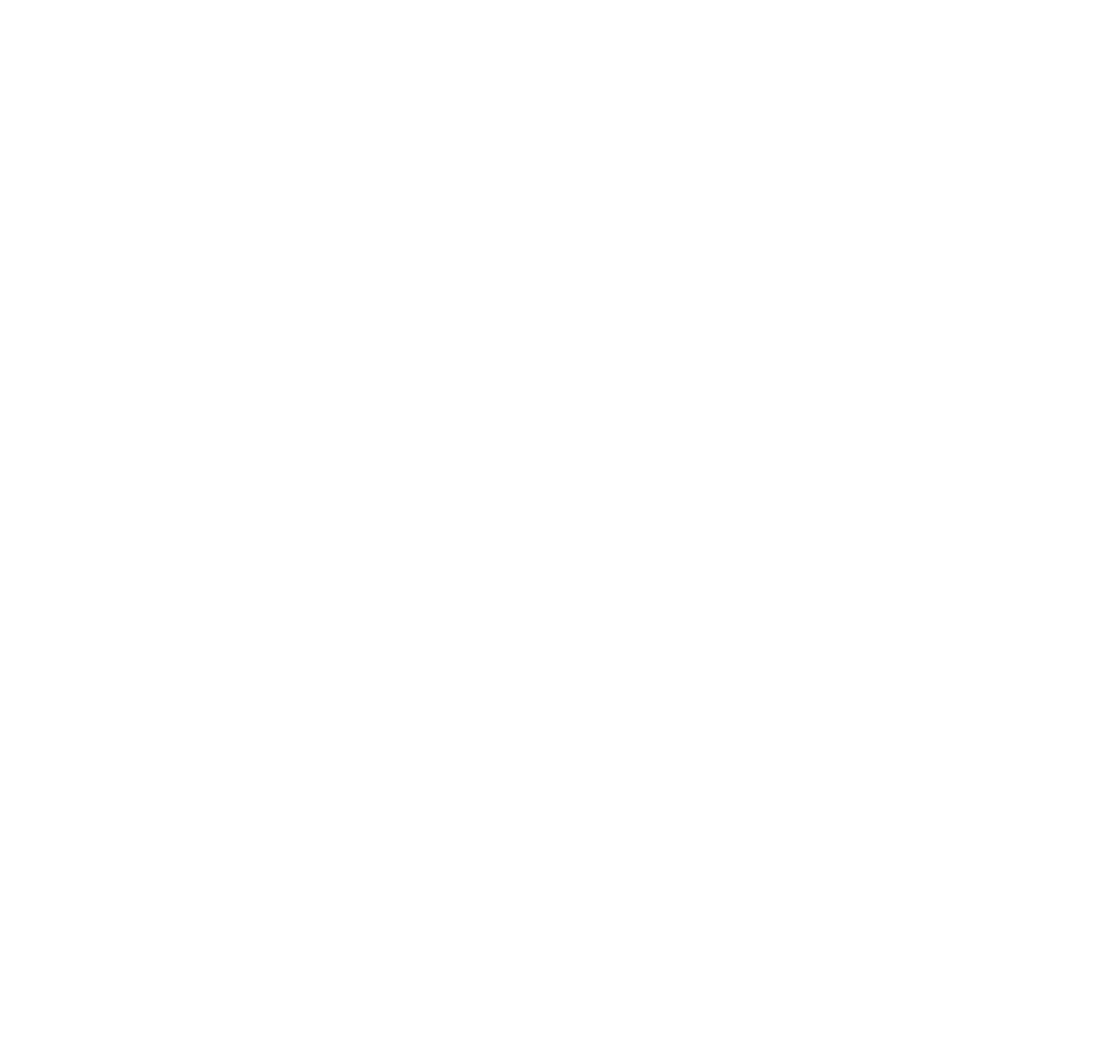
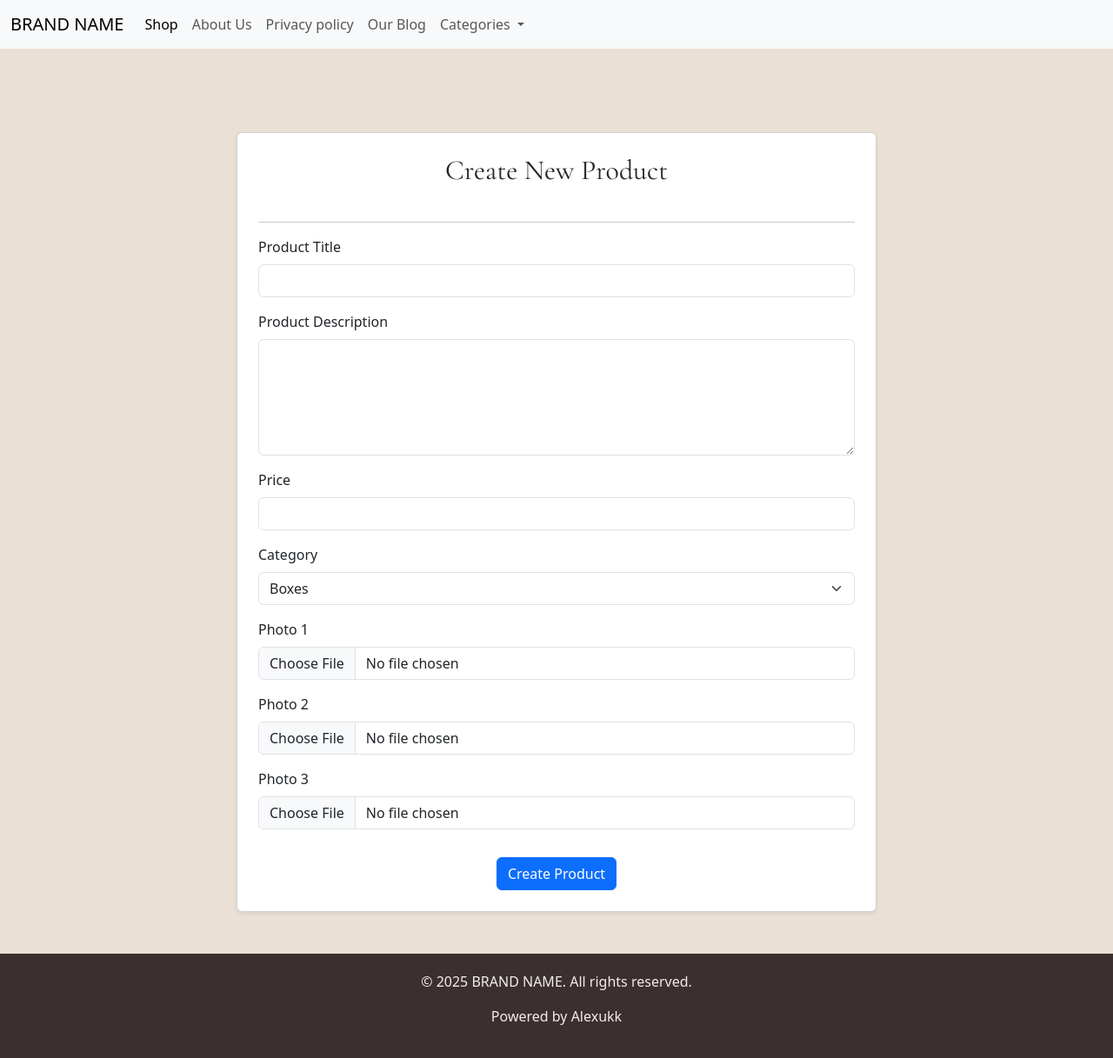
Before and after one commit to Alexukk/Diordiev-Crafts, a Flask app: page /create-product in a window 1280 px wide. Before the commit the page is empty. Shown: the whole page at 87% size. Before the commit the page ends 800 px from the top, so only its background shows below. Run offline with Flask 3, Linux system fonts and the light colour scheme; the visitor is signed in with stand-in values (Sample User, id 1).

Commit message:
Added logic for crerating product and saving photos as files with path to DB

```diff
--- a/main.py
+++ b/main.py
@@ -70,15 +70,18 @@ def aboutUs():
 
 @app.route('/shop', methods=['GET'])
 def shop():
-    # Запрос к БД для получения всех продуктов
-    products = Product.query.all()
-    return render_template('shop.html', products=products)
+
+    return render_template('shop.html', products=[])
 
 
 @app.route('/privacy-policy')
 def privacy_policy():
     return render_template('privacy_policy.html')
 
+@app.route('/posts')
+def posts():
+    all_posts = Post.query.order_by(Post.date.desc()).all()
+    return render_template('posts.html', posts=all_posts)
 
 # -------------------------Default routes logic ended--------------------------------#
 
@@ -109,6 +112,7 @@ def admin_panel():
         return redirect(url_for('login'))
     return render_template('panel.html')
 
+# -------------------------Adding product logic --------------------------------------#
 
 @app.route('/create-product', methods=['GET', 'POST'])
 def create_product():
@@ -121,11 +125,36 @@ def create_product():
             title = request.form.get('title')
             price = request.form.get('price')
             text = request.form.get('text')
-            photo1 = request.form.get('photo1')
-            photo2 = request.form.get('photo2')
-            photo3 = request.form.get('photo3')
+            category = request.form.get('category')
 
-            new_product = Product(title=title, price=price, text=text, photo1=photo1, photo2=photo2, photo3=photo3)
+            # Вспомогательная функция для сохранения файла
+            def save_and_get_path(file):
+                if file and file.filename:
+                    # Создаём уникальное имя файла
+                    filename = secure_filename(file.filename)
+                    timestamp = datetime.now().strftime("%Y%m%d%H%M%S%f")
+                    filename_with_ts = f"{timestamp}_{filename}"
+
+                    # Сохраняем файл в правильную папку
+                    file.save(os.path.join(app.config['UPLOAD_FOLDER'], filename_with_ts))
+
+                    # Возвращаем относительный путь для БД
+                    return os.path.join('uploads', 'products', filename_with_ts)
+                return None
+
+            photo_path1 = save_and_get_path(request.files.get('photo1'))
+            photo_path2 = save_and_get_path(request.files.get('photo2'))
+            photo_path3 = save_and_get_path(request.files.get('photo3'))
+
+            new_product = Product(
+                title=title,
+                price=price,
+                text=text,
+                photo1=photo_path1,
+                photo2=photo_path2,
+                photo3=photo_path3,
+                category=category
+            )
             db.session.add(new_product)
             db.session.commit()
 
@@ -133,18 +162,16 @@ def create_product():
             return redirect(url_for('shop'))
         except Exception as e:
             db.session.rollback()
+            print(e)
             flash(f'Error occurred while creating the product: {e}', 'error')
             return redirect(url_for('create_product'))
 
     return render_template('create_product.html')
 
 
-@app.route('/posts')
-def posts():
-    all_posts = Post.query.order_by(Post.date.desc()).all()
-    return render_template('posts.html', posts=all_posts)
 
 
+# -------------------------Create post logic --------------------------------------#
 @app.route('/create-post', methods=['GET', 'POST'])
 def create_post():
     if not session.get("logged_in"):
@@ -156,7 +183,7 @@ def create_post():
             title = request.form.get('title')
             text = request.form.get('text')
 
-            # 3. Обработка загруженного файла
+
             uploaded_file = request.files.get('photo')
             photo_path = None
             if uploaded_file and uploaded_file.filename:
@@ -180,6 +207,7 @@ def create_post():
     else:
         return render_template('create_post.html')
 
+# -------------------------Delete post logic --------------------------------------#
 
 @app.route('/delete-post', methods=['GET'])
 def delete_post_page():
@@ -221,7 +249,7 @@ def delete_post(post_id):
     return redirect(url_for('posts'))
 
 
-# -------------------------DB requests logic ended--------------------------------#
+# -------------------------ADMIN logic ended--------------------------------#
 # Убедись, что твоя база данных создается при запуске приложения
 with app.app_context():
     db.create_all()
--- a/templates/create_product.html
+++ b/templates/create_product.html
@@ -0,0 +1,66 @@
+{% extends "base.html" %}
+
+{% block title %}Create New Product{% endblock %}
+
+{% block content %}
+<section class="container mt-5 py-5">
+    <div class="row justify-content-center">
+        <div class="col-lg-8 col-md-10">
+            <div class="card p-4 shadow-sm">
+                <h2 class="card-title text-center mb-4">Create New Product</h2>
+                <hr>
+                <form action="{{ url_for('create_product') }}" method="POST" enctype="multipart/form-data">
+                    <div class="mb-3">
+                        <label for="title" class="form-label">Product Title</label>
+                        <input type="text" class="form-control" id="title" name="title" required>
+                    </div>
+
+                    <div class="mb-3">
+                        <label for="text" class="form-label">Product Description</label>
+                        <textarea class="form-control" id="text" name="text" rows="5" required></textarea>
+                    </div>
+
+                    <div class="mb-3">
+                        <label for="price" class="form-label">Price</label>
+                        <input type="number" class="form-control" id="price" name="price" required>
+                    </div>
+
+                    <div class="mb-3">
+                        <label for="category" class="form-label">Category</label>
+                        <select class="form-select" id="category" name="category">
+                            <option value="Boxes">Boxes</option>
+                            <option value="Stands">Stands</option>
+                            <option value="Figurines">Figurines</option>
+                            <hr>
+                            <option value="Bracelets">Bracelets</option>
+                            <option value="Earrings">Earrings</option>
+                            <option value=" Necklaces"> Necklaces</option>
+                            <hr>
+                            <option value="Soy">Soy</option>
+                            <option value="Beeswax">Beeswax</option>
+                            <option value="Scented">Scented</option>
+                        </select>
+                    </div>
+
+                    <div class="mb-3">
+                        <label for="photo1" class="form-label">Photo 1</label>
+                        <input type="file" class="form-control" id="photo1" name="photo1" accept="image/*" required>
+                    </div>
+                    <div class="mb-3">
+                        <label for="photo2" class="form-label">Photo 2</label>
+                        <input type="file" class="form-control" id="photo2" name="photo2" accept="image/*" required>
+                    </div>
+                    <div class="mb-3">
+                        <label for="photo3" class="form-label">Photo 3</label>
+                        <input type="file" class="form-control" id="photo3" name="photo3" accept="image/*" required>
+                    </div>
+
+                    <div class="text-center">
+                        <button type="submit" class="btn btn-primary mt-3">Create Product</button>
+                    </div>
+                </form>
+            </div>
+        </div>
+    </div>
+</section>
+{% endblock %}
--- a/templates/panel.html
+++ b/templates/panel.html
@@ -10,7 +10,7 @@
         <div class="admin-card">
             <h3>Add Product</h3>
             <p>Create a new product listing.</p>
-            <a href="#" class="admin-button">Go</a>
+            <a href="{{ url_for('create_product')}}" class="admin-button">Go</a>
         </div>
 
         <div class="admin-card">
```
Also changed, not shown: instance/DiordievCrafts.db, static/uploads/20250907163857177191_Screenshot_2025-04-03_182616.png (added), static/uploads/20250907163857177528_Screenshot_2025-04-03_182645.png (added), static/uploads/20250907163857177528_Screenshot_2025-04-03_192800.png (added).
